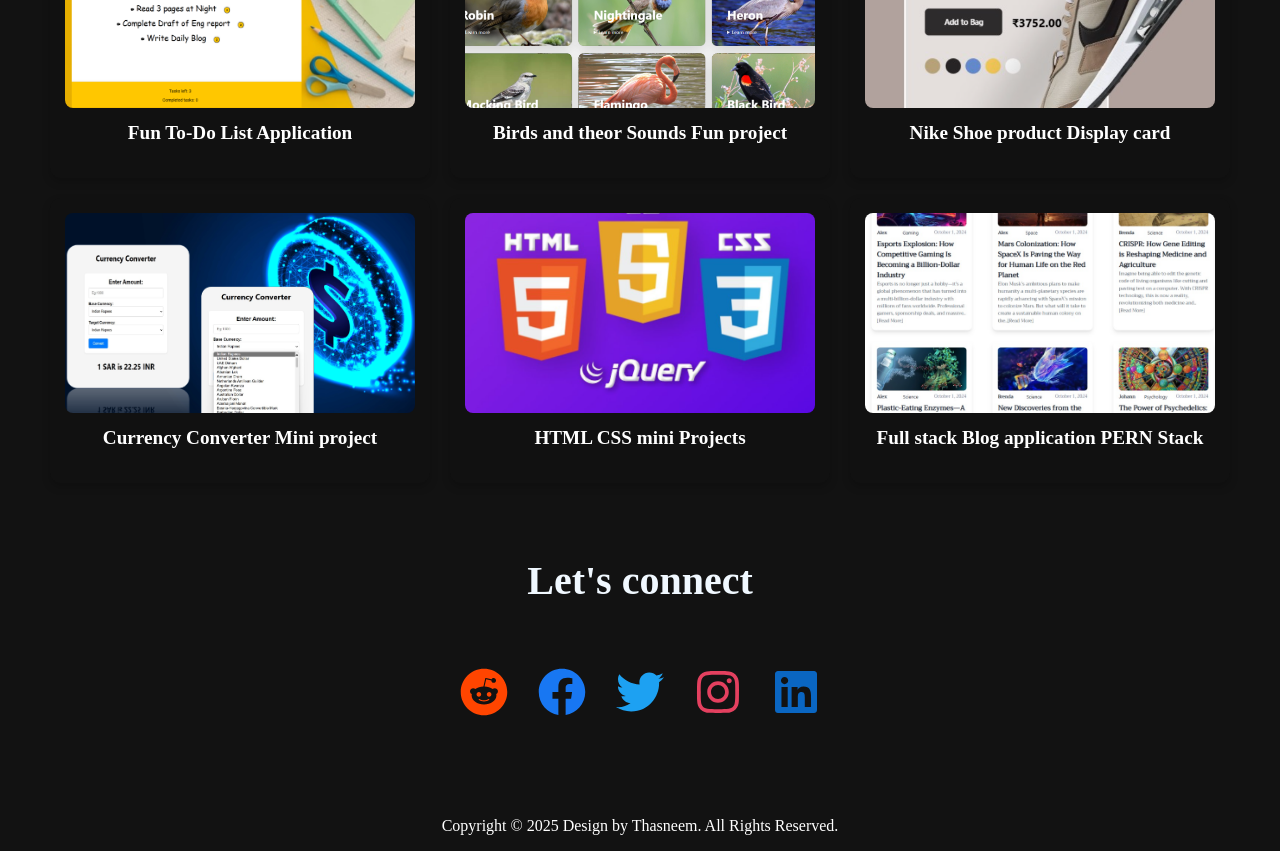
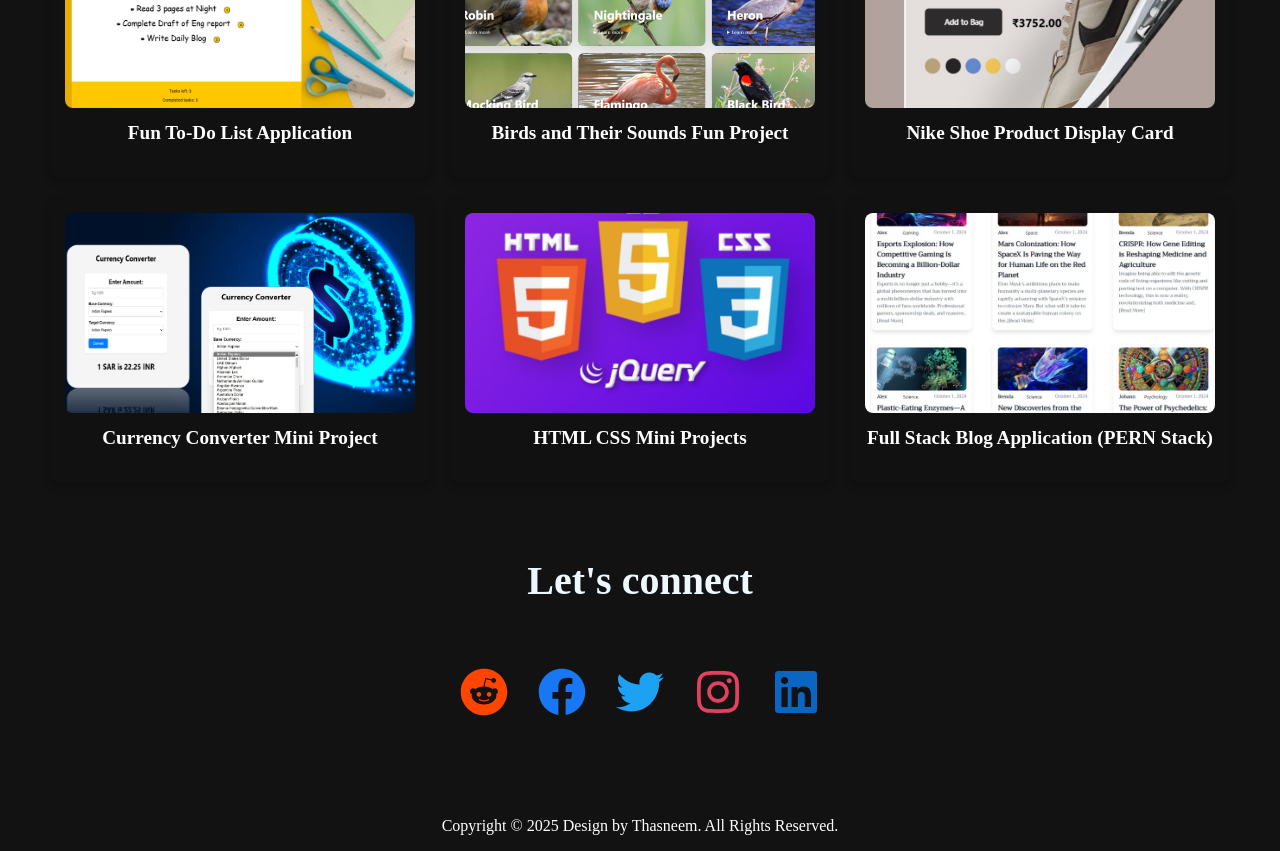
Before and after one commit to thasneem9/portfolio-internship-task, a React (Vite) app: page / in a window 1280 px wide. Shown: the part 1640-2491 px from the top of the page. Built offline with nearby package versions, Linux system fonts and the light colour scheme.

Commit message:
changing FILE PATH to fix deployed images not showing issue

```diff
--- a/src/components/Header.jsx
+++ b/src/components/Header.jsx
@@ -1,7 +1,7 @@
 import React from 'react';
 import './header.css';
 import { Typewriter } from 'react-simple-typewriter'; // Import the new package
-
+import logo from '../../assets/logo.png'
 function Header() {
   return (
     <div className="container">
@@ -34,7 +34,7 @@ function Header() {
       </div>
 
       <div className="col-2">
-        <img src="./assets/logo.png" alt="Logo" />
+        <img src={logo} alt="Logo" />
       </div>
     </div>
   );
--- a/src/components/Projects.jsx
+++ b/src/components/Projects.jsx
@@ -1,56 +1,30 @@
 import React from 'react'
 import './projects.css'
 import ProjectCard from './ProjectCard'
+
+import project1 from '../../assets/project-1.png';
+import project2 from '../../assets/project-2.png';
+import project3 from '../../assets/project-3.png';
+import project4 from '../../assets/project-4.png';
+import project5 from '../../assets/project-5.png';
+import project6 from '../../assets/project-6.png';
+import project7 from '../../assets/project-7.png';
+import project8 from '../../assets/project-8.png';
+import project9 from '../../assets/project-9.png';
+
 const Projects = () => {
 
-  const projectData=[
-    {id:"1",
-      name:"Premium Design Taj Royal Restaurant",
-      src:"./assets/project-1.png",
-      url:"https://thasneem9.github.io/taj-royal-restaurant/"
-    },
-    {id:"2",
-      name:"InstaWave Full Stack Application",
-      src:"./assets/project-2.png",
-      url:"https://www.youtube.com/watch?v=HR9lszepjRQ"
-    },
-    {id:"3",
-      name:"View Point Tourist Home Website",
-      src:"./assets/project-3.png",
-      url:"https://thasneem9.github.io/viewPointTouristHome/"
-    },
-    {id:"4",
-      name:"Fun To-Do List Application",
-      src:"./assets/project-4.png",
-      url:"https://thasneem9.github.io/todoapp/"
-    },
-    {id:"5",
-      name:"Birds and theor Sounds Fun project",
-      src:"./assets/project-5.png",
-      url:"https://thasneem9.github.io/birdSounds/"
-    },
-    {id:"6",
-      name:"Nike Shoe product Display card",
-      src:"./assets/project-6.png",
-      url:"https://thasneem9.github.io/3d-card/"
-    },
-    {id:"7",
-      name:"Currency Converter Mini project",
-      src:"./assets/project-7.png",
-      url:"https://thasneem9.github.io/3d-card/"
-
-    },
-    {id:"8",
-      name:"HTML CSS mini Projects",
-      src:"./assets/project-8.png",
-      url:"https://thasneem9.github.io/PORTFOLIO"
-    },
-    {id:"9",
-      name:"Full stack Blog application PERN Stack",
-      src:"./assets/project-9.png",
-      url:"https://youtu.be/rtoxiNASIXA"
-    },
-  ]
+  const projectData = [
+    { id: "1", name: "Premium Design Taj Royal Restaurant", src: project1, url: "https://thasneem9.github.io/taj-royal-restaurant/" },
+    { id: "2", name: "InstaWave Full Stack Application", src: project2, url: "https://www.youtube.com/watch?v=HR9lszepjRQ" },
+    { id: "3", name: "View Point Tourist Home Website", src: project3, url: "https://thasneem9.github.io/viewPointTouristHome/" },
+    { id: "4", name: "Fun To-Do List Application", src: project4, url: "https://thasneem9.github.io/todoapp/" },
+    { id: "5", name: "Birds and Their Sounds Fun Project", src: project5, url: "https://thasneem9.github.io/birdSounds/" },
+    { id: "6", name: "Nike Shoe Product Display Card", src: project6, url: "https://thasneem9.github.io/3d-card/" },
+    { id: "7", name: "Currency Converter Mini Project", src: project7, url: "https://thasneem9.github.io/3d-card/" },
+    { id: "8", name: "HTML CSS Mini Projects", src: project8, url: "https://thasneem9.github.io/PORTFOLIO" },
+    { id: "9", name: "Full Stack Blog Application (PERN Stack)", src: project9, url: "https://youtu.be/rtoxiNASIXA" }
+  ];
 
   return (
     <>
```
